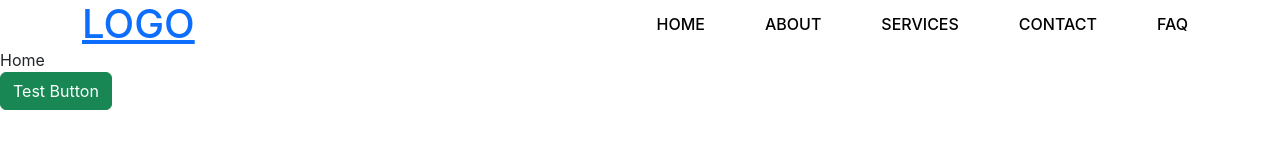
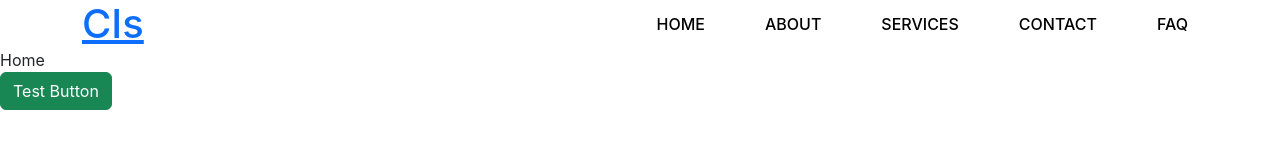
Before and after one commit to Rajucisin/Rctproject, a React (Create React App) app: page / in a window 1280 px wide. Shown: the top 160 px of the page. Built offline with nearby package versions, Linux system fonts and the light colour scheme.

Commit message:
logo-chnage

```diff
--- a/src/components/Header.jsx
+++ b/src/components/Header.jsx
@@ -8,7 +8,7 @@ const Header = () => {
       <div className='d-flex align-items-center'>
         <div className='logo me-auto'>
           <Link to="">
-            <h1 className='m-0'>LOGO</h1>
+            <h1 className='m-0'>CIs</h1>
           </Link>
         </div>
         <nav className='menu-link'>
```
